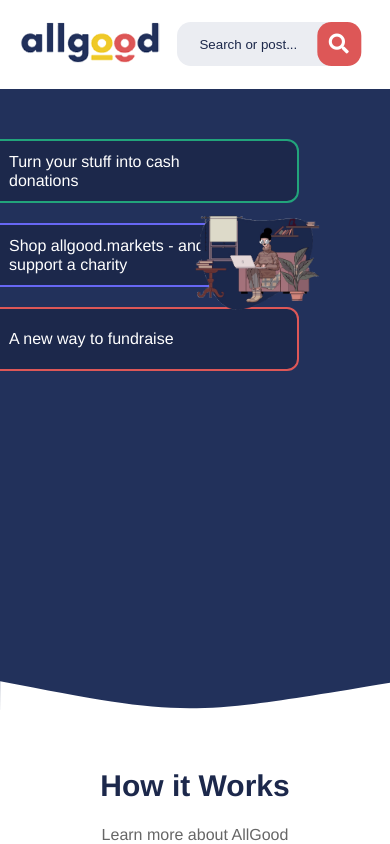
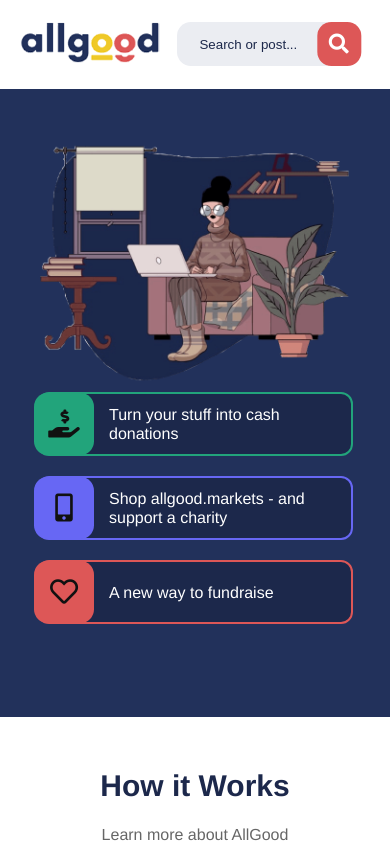
Before and after one commit to TeodorRadulovic/allgood, a Vue app: page / in a window 390 px wide. Built offline with nearby package versions, Linux system fonts and the light colour scheme.

Commit message:
hero responsive

```diff
--- a/src/components/Hero.vue
+++ b/src/components/Hero.vue
@@ -65,7 +65,7 @@
     .hero {
         position: relative;
         min-height: 85vh;
-        widows: 100%;
+        width: 100%;
         background: $primary-bg-color;
 
         .curved-bg {
@@ -141,4 +141,38 @@
             }
         }
     }
+
+    /****************
+       Responsive
+    *****************/
+    .hero {
+        .curved-bg {
+            display: none;
+        }
+
+        .content {
+            padding-bottom: 50px;
+            .icon-list {
+                order: 2;
+                width: 100%;
+
+                .icon-content {
+                    width: 100%;
+                    padding: 0;
+
+                    p {
+                        width: calc(100% - 62px);
+                    }
+                }
+            }
+
+            .hero-img {
+                order: 1;
+                width: 100%;
+                img {
+                    width: 100%;
+                }
+            }
+        }
+    }
 </style>
--- a/src/components/Navigation.vue
+++ b/src/components/Navigation.vue
@@ -350,7 +350,6 @@
     /****************
        Responsive
     *****************/
-
     @media(max-width: 768px) {
         .nav {
             padding: 20px 0;
```
